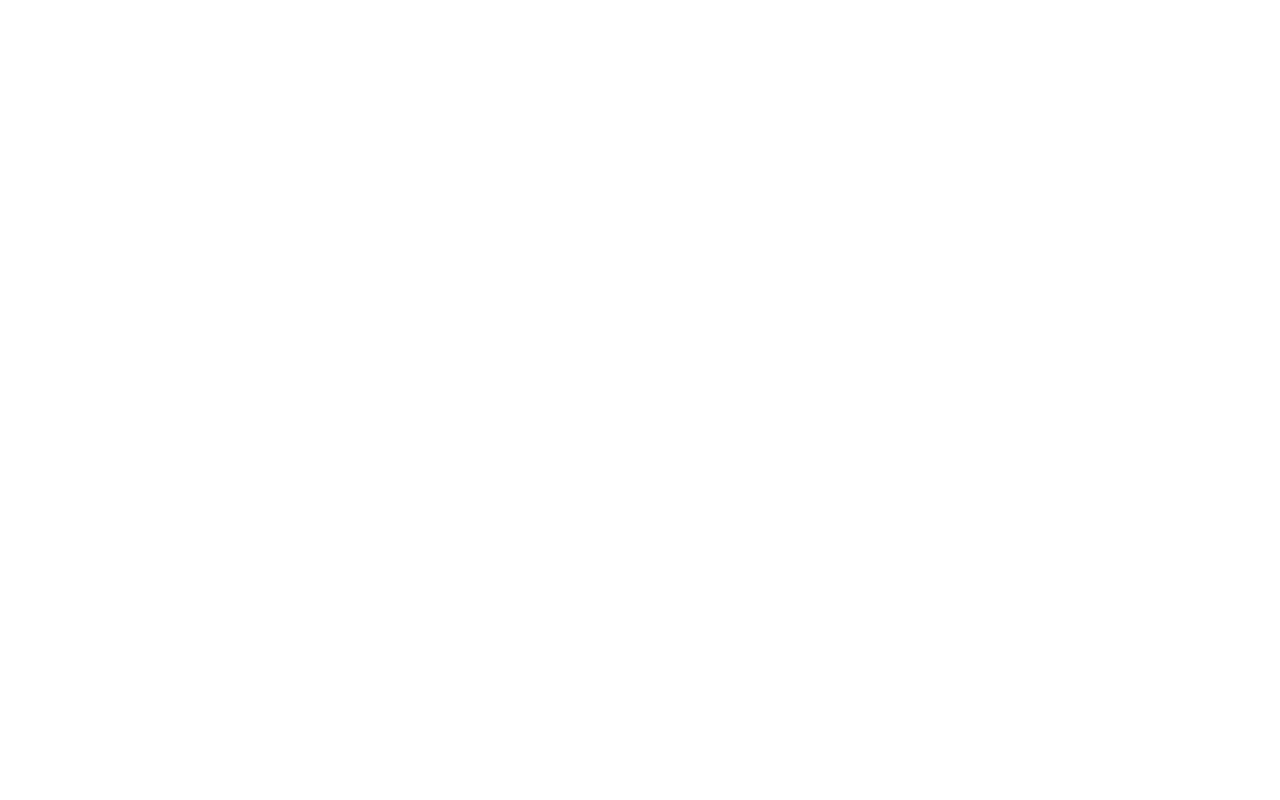
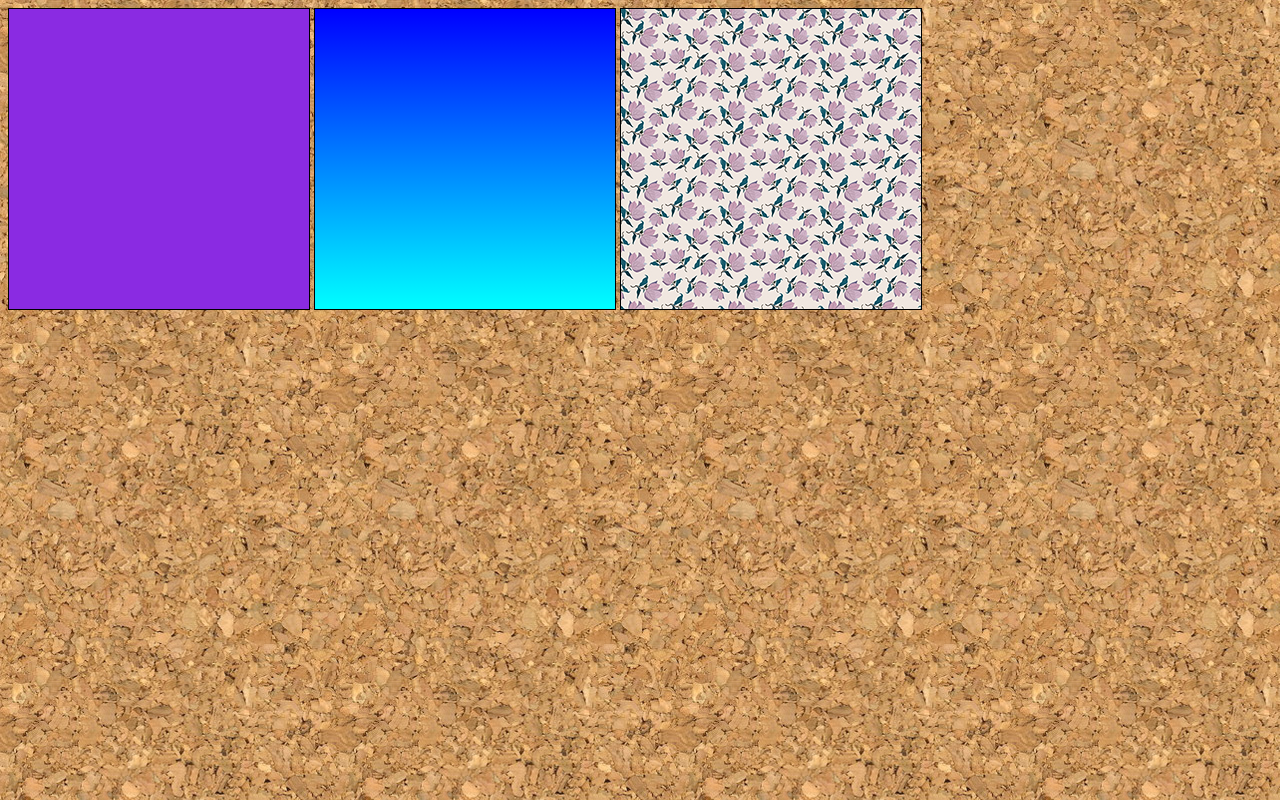
Before and after one commit to Hiago04/html-css-curso-em-video, a plain HTML site: page exercícios/ex022/fundo001.html in a window 1280 px wide. Drawn offline with Linux system fonts and the light colour scheme.

Commit message:
Atualizado

```diff
--- a/exercícios/ex022/fundo001.html
+++ b/exercícios/ex022/fundo001.html
@@ -5,6 +5,26 @@
     <meta http-equiv="X-UA-Compatible" content="IE=edge">
     <meta name="viewport" content="width=device-width, initial-scale=1.0">
     <title>Testando Fundo</title>
+    <style>
+        body{
+            background-image: url(image/wallpaper001.jpg);
+        }
+        div{
+            border: 1px solid black;
+            display: inline-block;
+            height: 300px;
+            width: 300px;
+        }
+        div#q1{
+            background-color: blueviolet;
+        }
+        div#q2{
+            background-image: linear-gradient(to bottom, blue, aqua);
+        }
+        div#q3{
+            background-image: url("image/pattern003.png");
+        }
+    </style>
 </head>
 <body>
     <div id="q1">
```
